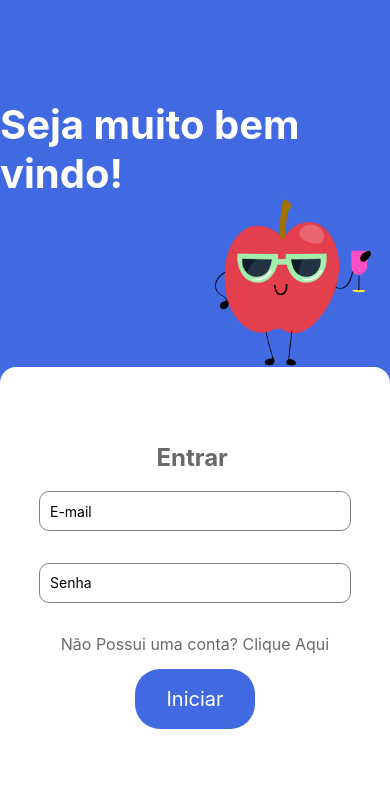
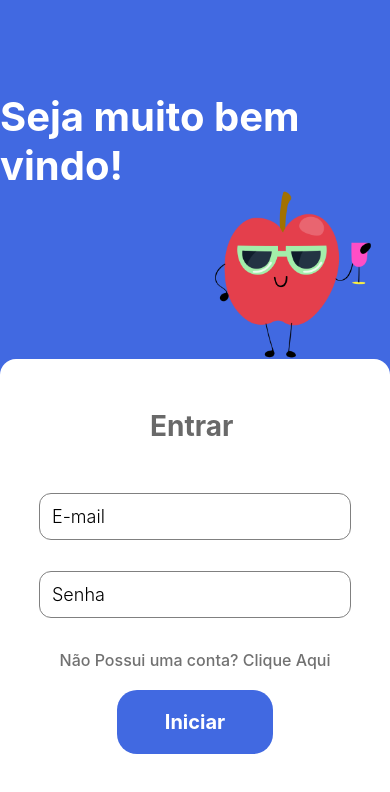
Before and after one commit to EduardoGillung/Nutri, a React Native app: screen /Login in a window 390 px wide. Shown: the top 792 px of the page. Built offline with nearby package versions, Linux system fonts and the light colour scheme.

Commit message:
styles login and errors

```diff
--- a/src/Telas/imcCalculator.js
+++ b/src/Telas/imcCalculator.js
@@ -136,7 +136,6 @@ const styles = StyleSheet.create({
         justifyContent: 'space-around',
         alignItems: 'center',
         flexDirection: 'row',
-        marginTop: '3%',
     },
     ErrorContainer: {
         width: '100%',
@@ -167,18 +166,17 @@ const styles = StyleSheet.create({
         borderRadius: 20,
         alignItems: 'center',
         justifyContent: 'center',
+        marginBottom: 10,
     },
     IMCcontent: {
         flexDirection: 'row',
         justifyContent: 'space-evenly',
         width: '100%',
-        marginBottom: '5%',
         alignItems: 'center',
     },
     ButtonContent: {
         width: '100%',
         justifyContent: 'center',
-        flexDirection: 'row',
         alignItems: 'center',
     },
     TableContent: {
@@ -202,7 +200,7 @@ const styles = StyleSheet.create({
         width: '90%',
         paddingBottom: 14,
         paddingTop: 14,
-        margin: 18,
+        margin: 12,
         backgroundColor: '#7AA466',
         alignItems: 'center',
         justifyContent: 'center',
--- a/src/Telas/login.js
+++ b/src/Telas/login.js
@@ -36,7 +36,7 @@ return (
                 style={styles.logo}
             />
 
-        <View style={styles.container2}>
+        <View style={styles.content}>
             <Text style={styles.conta}>Entrar </Text>
             {loginFailed && <Text style={styles.loginFailed}>Usuário ou senha inválidos</Text>}
             <TextInput
@@ -71,14 +71,14 @@ const styles = StyleSheet.create({
         alignItems: 'center',
         justifyContent: 'center',
     },
-    container2:{
-        flex: 1,
+    content:{
         backgroundColor: '#fff',
         alignItems: 'center',
         justifyContent: 'center',
         borderTopLeftRadius: 16,
         borderTopRightRadius: 16,
         width: '100%',
+        paddingBottom: '20%',
     },
     logo: {
         width: '40%',
@@ -93,12 +93,13 @@ const styles = StyleSheet.create({
     },
     input: {
         width: '80%',
-        height: 40,
         borderColor: 'gray',
         borderWidth: 1,
         marginBottom: '8%',
-        padding: 10,
-        borderRadius: 10,
+        padding: 12,
+        borderRadius: 12,
+        fontSize: 18,
+        fontWeight: '300',
     },
     login: {
         backgroundColor: 'gray',
@@ -106,32 +107,34 @@ const styles = StyleSheet.create({
     },
     loginFailed: {
         color: 'red',
-        fontSize: 18,
+        fontSize: 20,
         margin: 10,
+        fontWeight: '700',
     },
     register: {
-
         fontSize: 16,
-        color: '#696969',
+        color: '#717171',
+        fontWeight: '500',
     },
     button: {
         backgroundColor: '#4169e1',
-        width: 120,
-        height: 60,
-        borderRadius: 25,
+        width: '40%',
         justifyContent: 'center',
         alignItems: 'center',
-        marginBottom: '10%',
-        margin: 15,
+        paddingBottom: 20,
+        paddingTop: 20,
+        borderRadius: 20,
+        margin: 20,
 
     },
     buttonText: {
         color: '#fff',
         fontSize: 20,
+        fontWeight: '700',
     },
     conta: {
-        marginBottom: '5%',
-        fontSize: 24,
+        margin: 50,
+        fontSize: 28,
         fontWeight: 'bold',
         color: '#696969',
     }
--- a/src/Telas/waterCalculator.js
+++ b/src/Telas/waterCalculator.js
@@ -64,7 +64,7 @@ const TelaWaterCalculator = ({ navigation }) => {
                 <Text style={styles.touchableText}>Calcular Água</Text>
             </TouchableOpacity>
         </View>
-        {Error && <Text style={styles.errorText}>Erro ao calcular é necessario que insira seu peso</Text>}
+        {Error && <View style={styles.ErrorContent}><Text style={styles.errorText}>Erro ao calcular é necessario que insira seu peso</Text></View>}
             <View style={styles.IMCcontent}>
                 <Text style={styles.text}>Quantia diária:</Text>
                 <Pressable style={styles.input}>
@@ -103,6 +103,7 @@ const styles = StyleSheet.create({
         backgroundColor: '#f0f0f0',
         borderRadius: 20,
     },
+
     input: {
         alignItems: 'center',
         backgroundColor: '#E6E6E6',
@@ -123,7 +124,8 @@ const styles = StyleSheet.create({
     info: {
         justifyContent: 'center',
         alignItems: 'center',
-        padding: '8%',
+        paddingHorizontal: 12,
+        paddingTop: 12,
     },
     infoText: {
         color: 'gray',
```
Also changed, not shown: src/Telas/main.js (+1 -6 lines).
